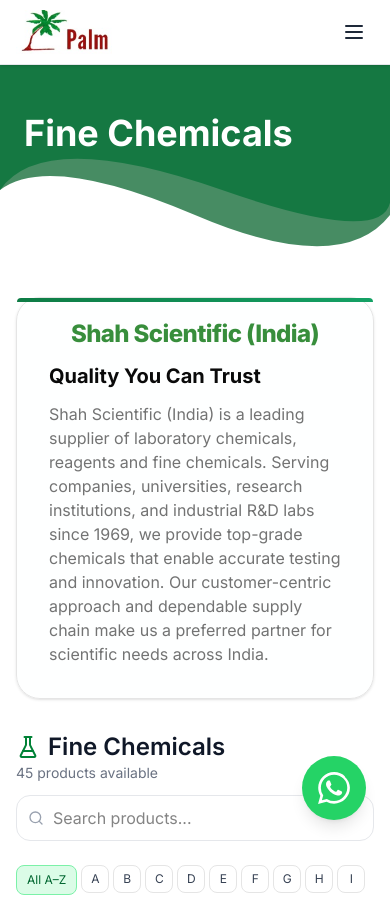
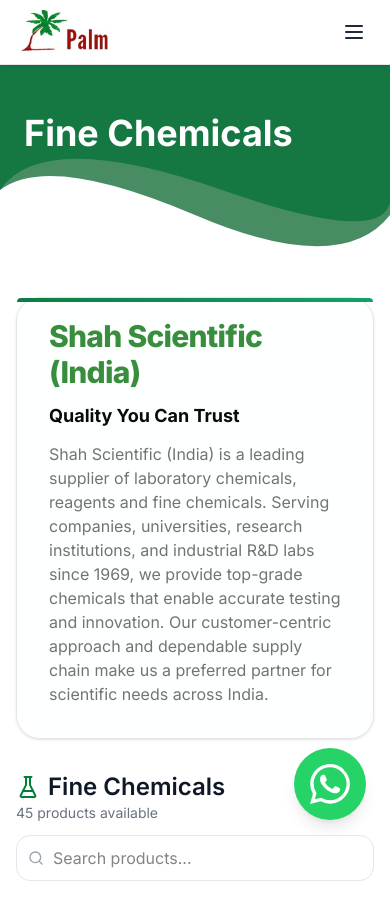
Before and after one commit to Beyond-Branding/palm-group, a Next.js app: page /fine-chemicals in a window 390 px wide. Shown: the top 897 px of the page. Built offline with nearby package versions, Linux system fonts and the light colour scheme.

Commit message:
chore: Fixing text alignments, wsapp floater
Fixing text alignments, whatsapp floater

```diff
--- a/components/WhatsAppFloat.tsx
+++ b/components/WhatsAppFloat.tsx
@@ -23,10 +23,13 @@ export default function WhatsAppFloat({
 
   return (
     <div
-      className={`fixed bottom-6 right-6 z-[9999] ${
-        hideOnMobile ? "hidden sm:block" : ""
-      }`}
-    >
+  className={`fixed
+    bottom-6 right-6
+    md:bottom-10 md:right-12
+    z-[9999]
+    ${hideOnMobile ? "hidden sm:block" : ""}
+  `}
+>
       <button
         onClick={handleClick}
         onMouseEnter={() => setIsHovered(true)}
@@ -42,7 +45,7 @@ export default function WhatsAppFloat({
       >
         {/* WhatsApp Icon */}
         <svg
-          className="w-8 h-8"
+          className="w-10 h-10"
           fill="currentColor"
           viewBox="0 0 24 24"
           xmlns="http://www.w3.org/2000/svg"
--- a/components/fine-chemicals/fine-chemicals-products.tsx
+++ b/components/fine-chemicals/fine-chemicals-products.tsx
@@ -74,10 +74,27 @@ export function FineChemicalsProducts() {
         <div className="mt-0 mb-8 text-left md:text-center">
         <div className="relative mx-auto max-w-4xl rounded-3xl border bg-card/60 p-8 shadow-sm backdrop-blur supports-[backdrop-filter]:bg-card/50">
           <div className="absolute left-0 top-0 h-1 w-full bg-gradient-to-r from-[#0E7C45] to-[#14A165] rounded-t-3xl" />
-          <h1 className="relative -top-3 text-2xl md:text-3xl font-extrabold text-[#388e3c] tracking-tight text-center">
-          Shah Scientific (India)
-      </h1>
-          <h3 className="text-xl font-bold mb-3">Quality You Can Trust</h3>
+          <h1
+  className="
+    relative -top-3
+    text-3xl sm:text-3xl md:text-3xl
+    font-extrabold text-[#388e3c]
+    tracking-tight
+    text-left sm:text-center
+  "
+>
+  Shah Scientific (India)
+</h1>
+
+<h3
+  className="
+    text-lg sm:text-xl
+    font-bold mb-3
+    text-left sm:text-center
+  "
+>
+  Quality You Can Trust
+</h3>
           <p className="text-muted-foreground">
             Shah Scientific (India) is a leading supplier of laboratory chemicals, reagents
             and fine chemicals. Serving companies, universities, research institutions, and
--- a/components/home/Aninmated plant.tsx
+++ b/components/home/Aninmated plant.tsx
@@ -32,7 +32,7 @@ const POSITIONS_DESKTOP: { left: string; top: string }[] = [
 const POSITIONS_MOBILE = [
   { left: "28%", top: "72%" }, // GOLDEN DROP
   { left: "12%", top: "40%" }, // AG-F
-  { left: "28%", top: "-28%" }, // AG-F SUPER PLUS
+  { left: "32%", top: "-30%" }, // AG-F SUPER PLUS
   { left: "12%", top: "2%" }, // CROP GIANT
   { left: "72%", top: "72%" }, // PALM SULF
   { left: "88%", top: "40%" }, // CROPPER
@@ -54,7 +54,7 @@ const LABEL_OFFSET_DESKTOP: number[] = [
 const LABEL_OFFSET_MOBILE: number[] = [
   -20, // GOLDEN DROP
   -18, // AG-F
-  -20, // AG-F SUPER PLUS
+  -12, // AG-F SUPER PLUS
   -18, // CROP GIANT
   -20, // PALM SULF
   -20, // CROPPER
--- a/components/pharmaceuticals/pharmaceuticals-products.tsx
+++ b/components/pharmaceuticals/pharmaceuticals-products.tsx
@@ -183,10 +183,27 @@ export function PharmaceuticalsProducts() {
         <div className="mt-0 mb-8 text-left md:text-center">
           <div className="relative mx-auto max-w-4xl rounded-3xl border bg-card/60 p-8 shadow-sm backdrop-blur supports-[backdrop-filter]:bg-card/50">
             <div className="absolute left-0 top-0 h-1 w-full bg-gradient-to-r from-[#0E7C45] to-[#14A165] rounded-t-3xl" />
-            <h1 className="relative -top-3 text-2xl sm:text-3xl md:text-3xl font-extrabold text-[#388e3c] tracking-tight text-center">
+            <h1
+  className="
+    relative -top-3
+    text-3xl sm:text-3xl md:text-3xl
+    font-extrabold text-[#388e3c]
+    tracking-tight
+    text-left sm:text-center
+  "
+>
   Palm Pharmachem
 </h1>
-            <h3 className="text-xl font-bold mb-3">Trusted Partner in Pharmaceutical Supply</h3>
+
+<h3
+  className="
+    text-lg sm:text-xl
+    font-bold mb-3
+    text-left sm:text-center
+  "
+>
+  Trusted Partner in Pharmaceutical Supply
+</h3>
             <p className="text-muted-foreground">
               Palm Pharmachem is a trusted pharmaceutical supplier offering high-quality APIs, excipients, and intermediates. With decades of experience and strong global partnerships, we ensure reliable, compliant, and timely solutions backed by full documentation (COA, MSDS, DMFs). Our commitment to quality helps healthcare companies manufacture life-saving medicines with confidence.
             </p>
```
